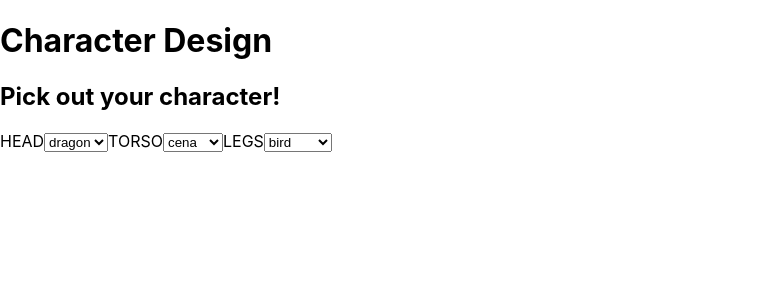
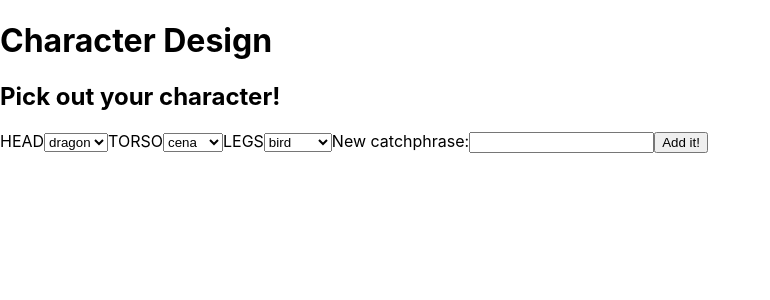
Before and after one commit to simonkaine/react-character-design, a React (Create React App) app: page / in a window 1280 px wide. Shown: the top 300 px of the page, without its empty margins (0-770 px from the left). Built offline with nearby package versions, Linux system fonts and the light colour scheme.

Commit message:
Catchphrase input working. Add button work in progress.

```diff
--- a/src/Container/Container.jsx
+++ b/src/Container/Container.jsx
@@ -35,5 +35,4 @@ export default function Container() {
                 </main>
             </div>
         )
-
 }
--- a/src/presentationals/Controls.jsx
+++ b/src/presentationals/Controls.jsx
@@ -8,7 +8,7 @@ export default function Controls({
     legs,
     onLegsChange,
     newPhrase,
-    setcatchphrase,
+    setCatchphrase,
     handleClick
 }) {
     // deconstruct pictures for mapping
@@ -17,6 +17,7 @@ export default function Controls({
     const legsPix = ['bird', 'robot', 'chicken', 'cartoon'];
 
     // Per onChange event, Map thru pictures
+    // input for catchphrase + button to add to array
     return (
         <div>
             <label>
@@ -45,6 +46,14 @@ export default function Controls({
                     ))}
                 </select>
             </label>
+
+            <label>
+                New catchphrase:
+                <input value={newPhrase} onChange={(event) => setCatchphrase(event.target.value)} />
+            </label>
+
+            <button type='button' onClick={handleClick}>Add it!</button>
+
         </div>
     );
 }
```
